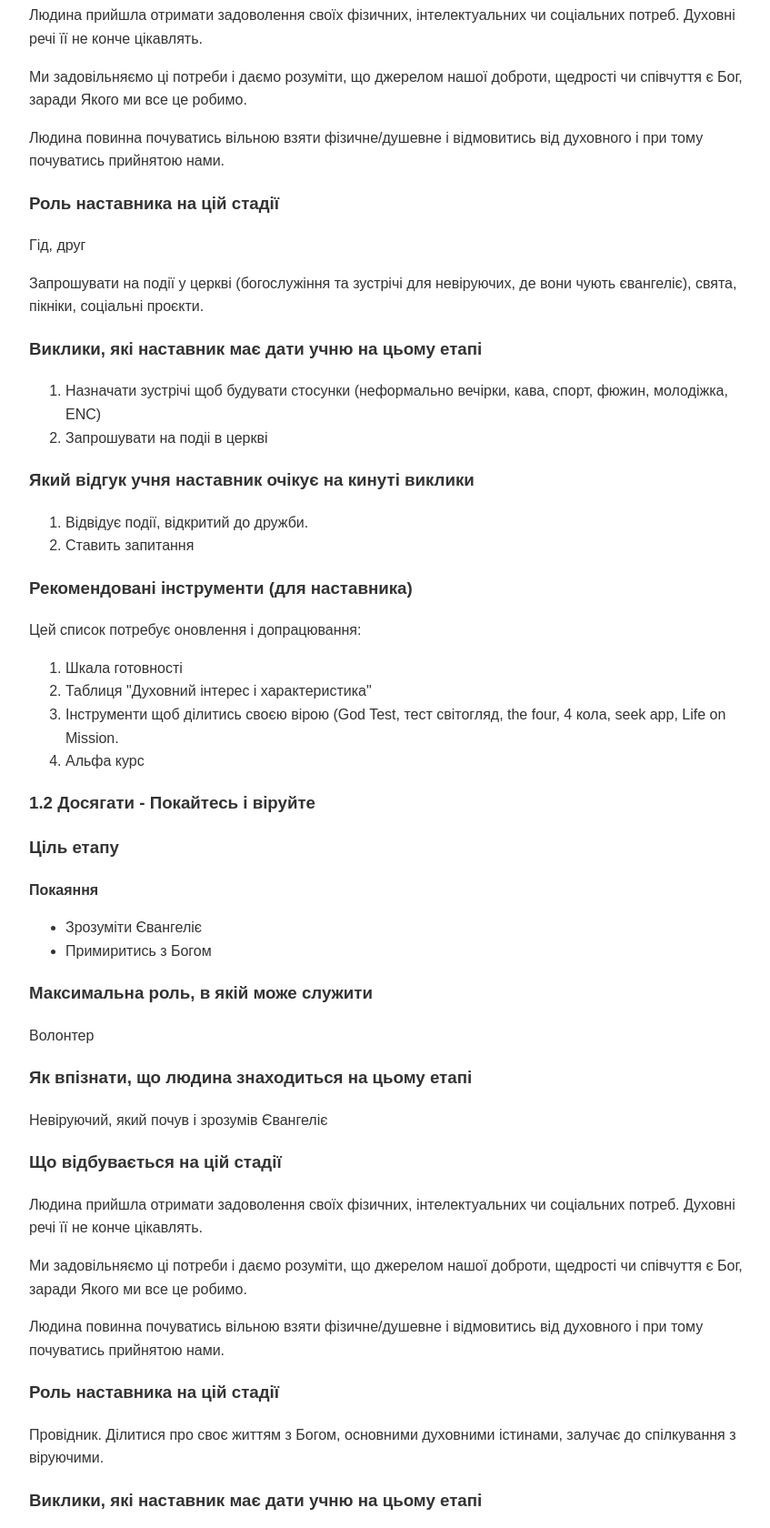
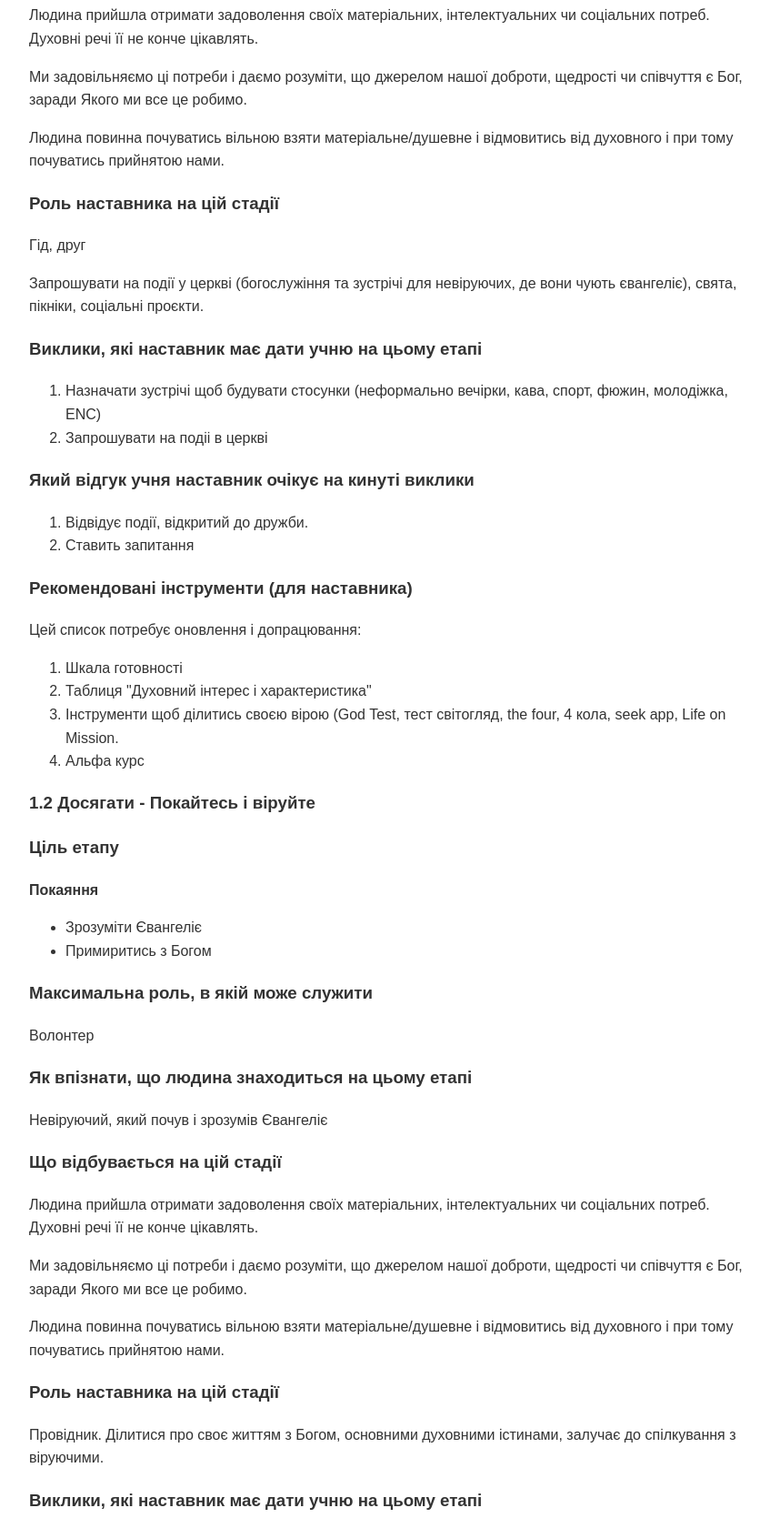
Before and after one commit to lviv-igor/etapy, a plain HTML site: page index.html in a window 1280 px wide. Shown: the part 697-2377 px from the top of the page at 91% size, without its empty margins (208-1055 px from the left). Drawn offline with Linux system fonts and the light colour scheme.

Commit message:
Update index.html

```diff
--- a/index.html
+++ b/index.html
@@ -149,9 +149,9 @@
                 </ul>
 
                 <h3><strong>Що відбувається на цій стадії</strong></h3>
-                <p>Людина прийшла отримати задоволення своїх фізичних, інтелектуальних чи соціальних потреб. Духовні речі її не конче цікавлять.</p>
+                <p>Людина прийшла отримати задоволення своїх матеріальних, інтелектуальних чи соціальних потреб. Духовні речі її не конче цікавлять.</p>
                 <p>Ми задовільняємо ці потреби і даємо розуміти, що джерелом нашої доброти, щедрості чи співчуття є Бог, заради Якого ми все це робимо.</p>
-                <p>Людина повинна почуватись вільною взяти фізичне/душевне і відмовитись від духовного і при тому почуватись прийнятою нами.</p>
+                <p>Людина повинна почуватись вільною взяти матеріальне/душевне і відмовитись від духовного і при тому почуватись прийнятою нами.</p>
 
                 <h3>Роль наставника <strong>на цій стадії</strong></h3>
                 <p>Гід, друг</p>
@@ -196,9 +196,9 @@
                 <p>Невіруючий, який почув і зрозумів Євангеліє</p>
 
                 <h3><strong>Що відбувається на цій стадії</strong></h3>
-                <p>Людина прийшла отримати задоволення своїх фізичних, інтелектуальних чи соціальних потреб. Духовні речі її не конче цікавлять.</p>
+                <p>Людина прийшла отримати задоволення своїх матеріальних, інтелектуальних чи соціальних потреб. Духовні речі її не конче цікавлять.</p>
                 <p>Ми задовільняємо ці потреби і даємо розуміти, що джерелом нашої доброти, щедрості чи співчуття є Бог, заради Якого ми все це робимо.</p>
-                <p>Людина повинна почуватись вільною взяти фізичне/душевне і відмовитись від духовного і при тому почуватись прийнятою нами.</p>
+                <p>Людина повинна почуватись вільною взяти матеріальне/душевне і відмовитись від духовного і при тому почуватись прийнятою нами.</p>
 
                 <h3>Роль наставника <strong>на цій стадії</strong></h3>
                 <p>Провідник. Ділитися про своє життям з Богом, основними духовними істинами, залучає до спілкування з віруючими.</p>
```
